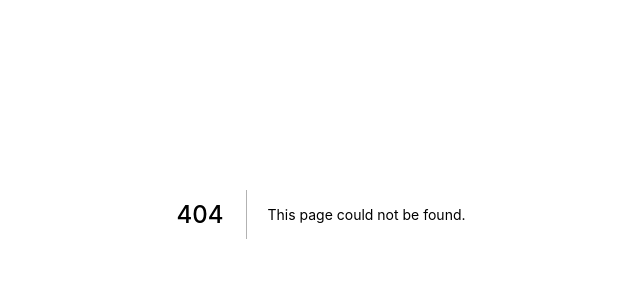
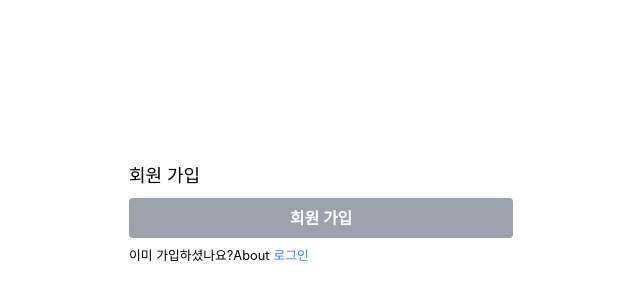
Before and after one commit to h1jun/reddit-clone-app, a Next.js app in the folder client/: page /register in a window 1280 px wide. Before the commit this address had no page. Shown: the part 186-486 px from the top of the page, without its empty margins (319-959 px from the left). Built offline with nearby package versions, Linux system fonts and the light colour scheme.

Commit message:
Add 회원가입 페이지 ui 생성하기

```diff
--- a/client/package.json
+++ b/client/package.json
@@ -9,6 +9,7 @@
     "lint": "next lint"
   },
   "dependencies": {
+    "classnames": "^2.3.2",
     "next": "12.3.1",
     "react": "18.2.0",
     "react-dom": "18.2.0"
--- /dev/null
+++ b/client/src/components/inputGroup.tsx
@@ -0,0 +1,39 @@
+import React from "react";
+import cls from "classnames";
+
+interface InputGroupProps {
+  className?: string;
+  type?: string;
+  placeholder?: string;
+  value: string;
+  error: string | undefined;
+  setValue: (str: string) => void;
+}
+
+const inputGroup: React.FC<InputGroupProps> = ({
+  className = "mb-2", // 아무것도 안 들어오면 넣을 default 값
+  type = "text",
+  placeholder = "",
+  error,
+  value,
+  setValue,
+}) => {
+  return (
+    <div className={className}>
+      <input
+        type={type}
+        style={{ minWidth: 300 }}
+        className={cls(
+          `w-full p-3 transition duration-200 border border-gray-400 rounded bg-gray050 focus:bg-white hover:bg-white`,
+          { "border-red-500": error }
+        )}
+        placeholder={placeholder}
+        value={value}
+        onChange={(e) => setValue(e.target.value)}
+      />
+      <small className="font-medium text-red-500">{error}</small>
+    </div>
+  );
+};
+
+export default inputGroup;
--- /dev/null
+++ b/client/src/pages/register.tsx
@@ -0,0 +1,27 @@
+import Link from "next/link";
+import React from "react";
+
+const register = () => {
+  return (
+    <div className="bg-white">
+      <div className="flex flex-col items-center justify-center h-screen p-6">
+        <div className="w-10/12 mx-auto md:w-96">
+          <h1 className="mb-2 text-lg font-medium">회원 가입</h1>
+          <form>
+            <button className="w-full py-2 mb-1 text-cs font-bold text-white uppercaser bg-gray-400 border-gray-400 rounded">
+              회원 가입
+            </button>
+          </form>
+          <small>
+            이미 가입하셨나요?About
+            <Link href="/login">
+              <a className="ml-1 text-blue-500 uppercase ">로그인</a>
+            </Link>
+          </small>
+        </div>
+      </div>
+    </div>
+  );
+};
+
+export default register;
```
Also changed, not shown: 1 other file (tests, documents, lock files or other folders).
